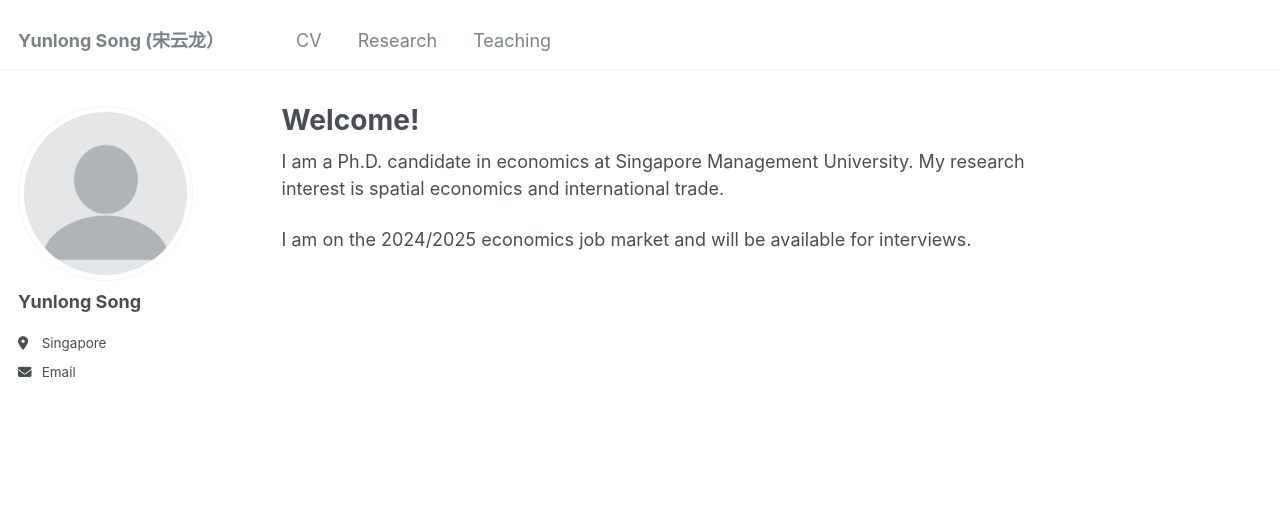
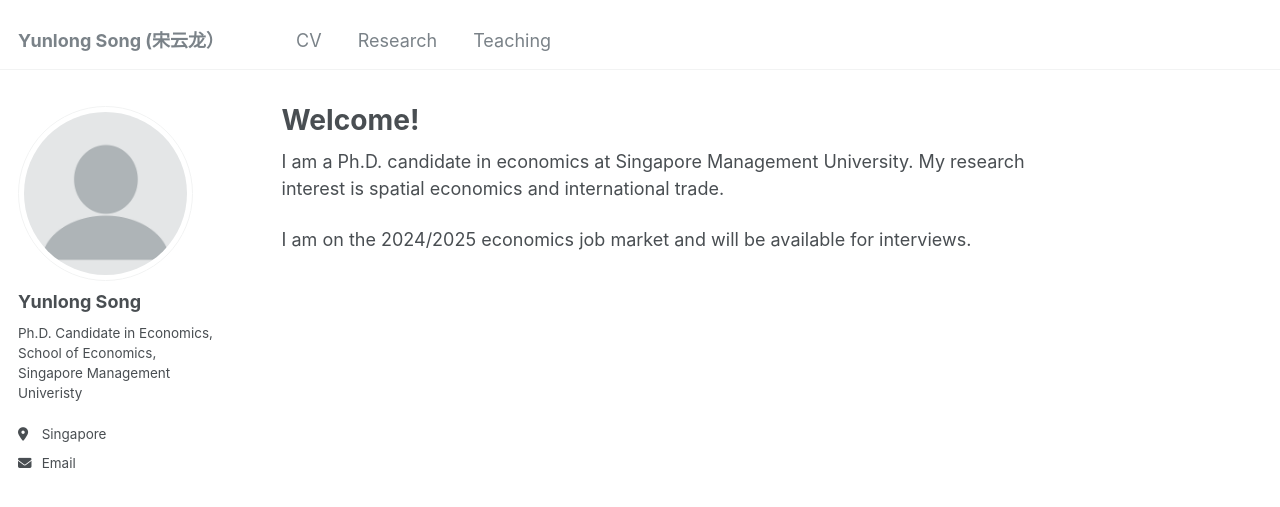
Before and after one commit to yunlong-song/yunlong-song.github.io, a Jekyll site: the page built from _pages/about.md, in a window 1280 px wide. Shown: the top 507 px of the page. Built offline with Jekyll 4.4.1, drawn with Linux system fonts in a browser that asks for light colours.

Commit message:
Update _config.yml

```diff
--- a/_config.yml
+++ b/_config.yml
@@ -24,7 +24,7 @@ author:
   avatar           : "profile.png"
   name             : "Yunlong Song"
   pronouns         : # example: "she/her"
-  bio              : ""
+  bio              : "Ph.D. Candidate in Economics, School of Economics, Singapore Management Univeristy"
   location         : "Singapore"
   employer         :
   uri              : # URL
```
